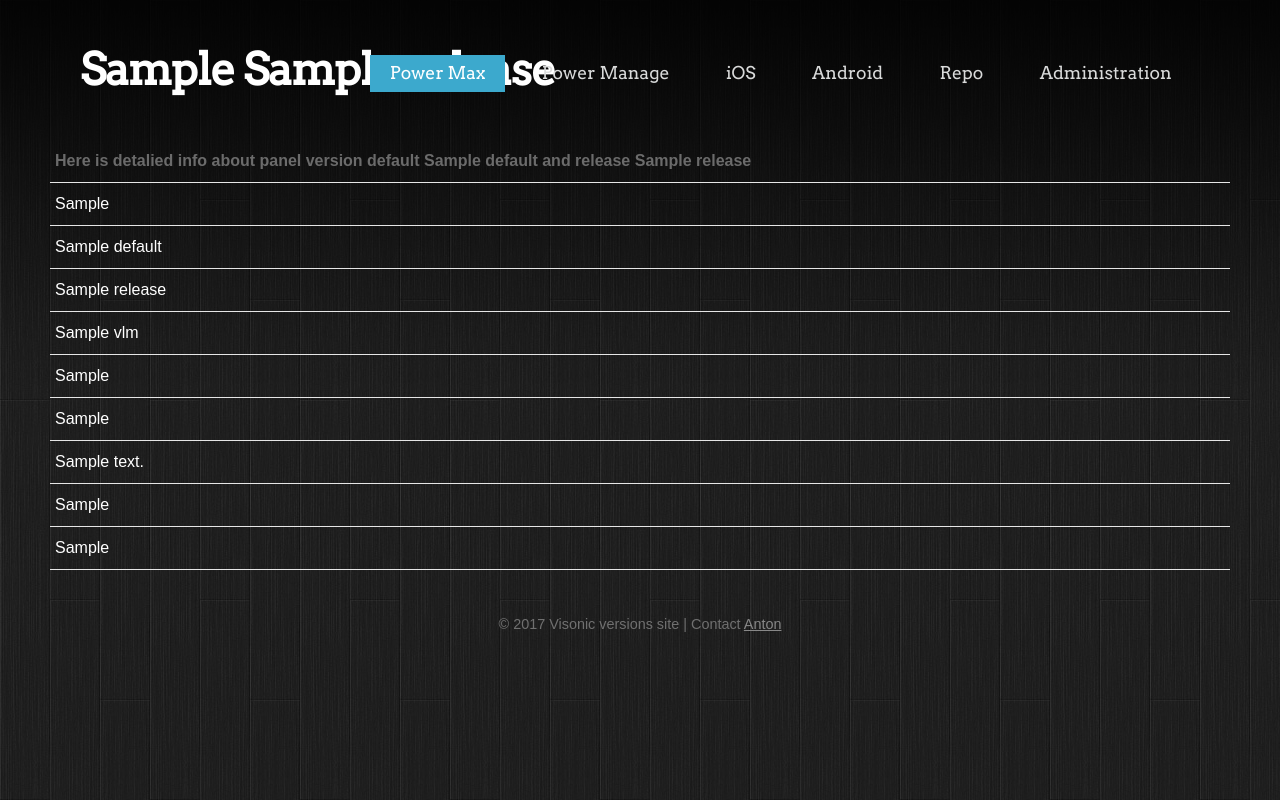
After one commit to jnt2007/version_site, a Django app: template templates/Panel_version_details.html in a window 1280 px wide. The commit adds this page. Run offline with Django 3.2, Linux system fonts and the light colour scheme; the template is opened without the code that fills it: most values are stand-ins (such as "Sample title", 1, 10 or a date in 2020); data that the repository does not hold is empty.

Commit message:
Added detalied panel version page

```diff
--- a/static/css/style.css
+++ b/static/css/style.css
@@ -189,7 +189,7 @@ ul {
 }
 
 #main a {
-	color: #262626;
+	color: #6b6b6b;
 }
 
 #main strong {
@@ -303,6 +303,7 @@ ul {
 
 .b-table__row {
 	display: table-row;
+	text-decoration: none;
 	border-bottom: 1px solid #e6e6e6;
 }
 
@@ -317,3 +318,11 @@ ul {
 	vertical-align: middle;
 	font-weight: bold;
 }
+
+.table__cell_stats {
+	color: #ffffff;
+}
+
+.table__cell_panel_details {
+	text-align: left;
+}
--- /dev/null
+++ b/templates/Base.html
@@ -0,0 +1,65 @@
+<!DOCTYPE html PUBLIC "-//W3C//DTD XHTML 1.0 Strict//EN"
+        "http://www.w3.org/TR/xhtml1/DTD/xhtml1-strict.dtd">
+<!--
+
+	Design by Free CSS Templates
+	http://www.freecsstemplates.org
+	Released for free under a Creative Commons Attribution License
+
+	Name       : Eponymous
+	Version    : 1.0
+	Released   : 20130222
+
+-->
+<html xmlns="http://www.w3.org/1999/xhtml">
+{% load static %}
+<head>
+    <meta name="keywords" content=""/>
+    <meta name="description" content=""/>
+    <meta http-equiv="content-type" content="text/html; charset=utf-8"/>
+    <title>{% block title %}{% endblock %}</title>
+    <link href="http://fonts.googleapis.com/css?family=Arvo" rel="stylesheet" type="text/css"/>
+    <link href="{% static 'css/style.css' %}" rel="stylesheet" type="text/css"/>
+</head>
+<body>
+<div id="bg">
+    <div id="outer">
+        <div id="header">
+            <div id="logo">
+                <h1>
+                    <a href="/">{% block pagename %}{% endblock %}</a>
+                </h1>
+            </div>
+            <div id="nav">
+                <ul>
+                    <li class="first active">
+                        <a href="/">Power Max</a>
+                    </li>
+                    <li>
+                        <a href="#">Power Manage</a>
+                    </li>
+                    <li>
+                        <a href="#">iOS</a>
+                    </li>
+                    <li>
+                        <a href="#">Android</a>
+                    </li>
+                    <li>
+                        <a href="#">Repo</a>
+                    </li>
+                    <li class="last">
+                        <a href="/admin/">Administration</a>
+                    </li>
+                </ul>
+                <br class="clear"/>
+            </div>
+        </div>
+        {% block content %}{% endblock %}
+    </div>
+    <div id="copyright">
+        &copy; 2017 Visonic versions site | <span>Contact</span>
+        <a rel="nofollow" href="mailto:AGribenko@tycoint.com">Anton</a>
+    </div>
+</div>
+</body>
+</html>
--- /dev/null
+++ b/templates/Panel_version_details.html
@@ -0,0 +1,61 @@
+{% extends "base.html" %}
+
+{% block title %}D:{{ version.default }} R:{{ version.release }}{% endblock %}
+
+{% block pagename %}{{ version.panel_type }} {{ version.release }}{% endblock %}
+
+{% block content %}
+    <div id="main">
+        <div class="b-table">
+            <div class="b-table__row">
+                <div class="b-table__cell b-table__cell_type_header table__cell_panel_details">Here is detalied info
+                    about panel version default {{ version.default }} and release {{ version.release }}</div>
+            </div>
+            <div class="b-table__row" href="">
+                <div class="b-table__cell table__cell_stats table__cell_panel_details">
+                    {{ result.panel_type }}
+                </div>
+            </div>
+            <div class="b-table__row" href="">
+                <div class="b-table__cell table__cell_stats table__cell_panel_details">
+                    {{ result.default }}
+                </div>
+            </div>
+            <div class="b-table__row" href="">
+                <div class="b-table__cell table__cell_stats table__cell_panel_details">
+                    {{ result.release }}
+                </div>
+            </div>
+            <div class="b-table__row" href="">
+                <div class="b-table__cell table__cell_stats table__cell_panel_details">
+                    {{ result.vlm }}
+                </div>
+            </div>
+            <div class="b-table__row" href="">
+                <div class="b-table__cell table__cell_stats table__cell_panel_details">
+                    {{ result.eeprom_ver }}
+                </div>
+            </div>
+            <div class="b-table__row" href="">
+                <div class="b-table__cell table__cell_stats table__cell_panel_details">
+                    {{ result.kp_250 }}
+                </div>
+            </div>
+            <div class="b-table__row" href="">
+                <div class="b-table__cell table__cell_stats table__cell_panel_details">
+                    {{ result.comment }}
+                </div>
+            </div>
+            <div class="b-table__row" href="">
+                <div class="b-table__cell table__cell_stats table__cell_panel_details">
+                    {{ result.p4_default }}
+                </div>
+            </div>
+            <div class="b-table__row" href="">
+                <div class="b-table__cell table__cell_stats table__cell_panel_details">
+                    {{ result.p4_release }}
+                </div>
+            </div>
+        </div>
+    </div>
+{% endblock %}
--- a/version_site/urls.py
+++ b/version_site/urls.py
@@ -21,4 +21,5 @@ from dashboard import views
 urlpatterns = [
     url(r'^$', views.index),
     url(r'^admin/', admin.site.urls),
+    url(r'^panel-version/(?P<version_id>\d+)$', views.panel_version, name='panel_version_details'),
 ]
```
Also changed, not shown: dashboard/views.py (+16 -3 lines), templates/Power_master.html (added, +50 -0 lines), templates/index.html (deleted, +0 -146 lines), 1 other file.
